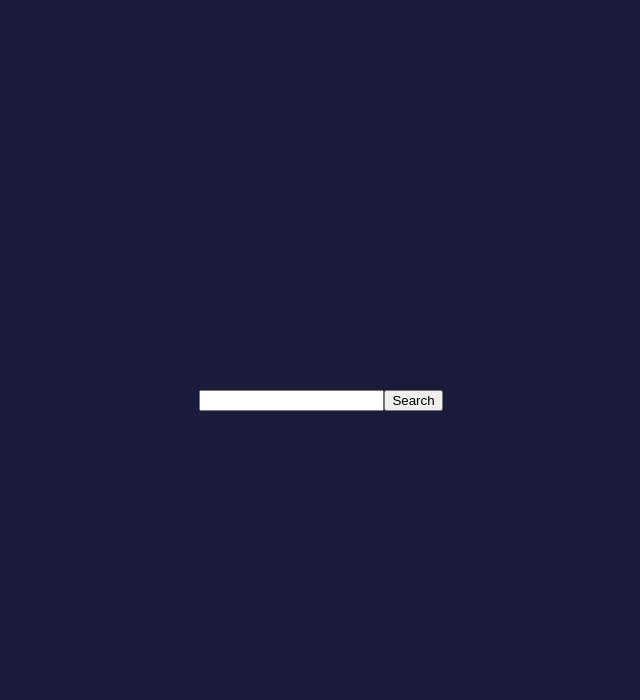
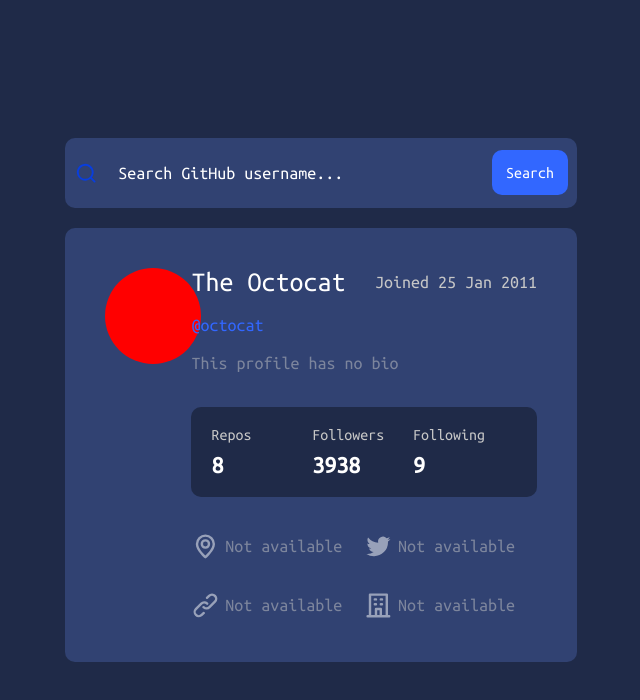
Before and after one commit to gzhel/devfinder, a React (Create React App) app: page / in a window 1280 px wide. Shown: the top 700 px of the page, without its empty margins (319-959 px from the left). Built offline with nearby package versions, Linux system fonts and the light colour scheme.

Commit message:
feature/github-user-search-2 - static

```diff
--- a/package.json
+++ b/package.json
@@ -3,9 +3,11 @@
   "version": "0.1.0",
   "private": true,
   "dependencies": {
+    "@iconscout/react-unicons": "^1.1.6",
     "@testing-library/jest-dom": "^5.16.5",
     "@testing-library/react": "^13.3.0",
     "@testing-library/user-event": "^13.5.0",
+    "classnames": "^2.3.1",
     "react": "^18.2.0",
     "react-dom": "^18.2.0",
     "react-scripts": "5.0.1",
--- a/src/main/index.jsx
+++ b/src/main/index.jsx
@@ -1,11 +1,13 @@
 import React from 'react';
 import { Search } from './search';
 import s from './index.module.scss';
+import { Profile } from './profile';
 
 export const App = () => {
   return (
     <div className={s.app}>
       <Search />
+      <Profile />
     </div>
   );
 };
--- a/src/main/index.module.scss
+++ b/src/main/index.module.scss
@@ -1,9 +1,12 @@
-@import './styles/reset';
+@import 'reset';
+@import url('https://fonts.googleapis.com/css2?family=Ubuntu+Mono&display=swap');
 
 .app {
-  background-color: #1a1b3b;
+  background-color: #1F2A48;
   height: 100vh;
   display: flex;
+  flex-direction: column;
   justify-content: center;
   align-items: center;
+  font-family: 'Ubuntu Mono', monospace;
 }
--- /dev/null
+++ b/src/main/profile/index.jsx
@@ -0,0 +1,106 @@
+import React from 'react';
+import s from './index.module.scss';
+import * as Icons from '@iconscout/react-unicons';
+import cls from 'classnames';
+
+export const Profile = () => {
+  const data = {
+    fullName: 'The Octocat',
+    joinDate: '25 Jan 2011',
+    bio: null, // optional
+    repos: 8,
+    followers: 3938,
+    following: 9,
+    address: null, // optional
+    twitter: null, // optional
+    site: null, // optional
+    organization: null // optional,
+  };
+
+  const username = 'octocat';
+
+  return (
+    <div className={s.profileLayout}>
+      <div className={s.iconLayout}>
+        <div className={s.icon} />
+      </div>
+      <div className={s.infoLayout}>
+        <div className={s.row}>
+          <span className={s.fullName}>{data.fullName}</span>
+          <span className={s.text}>Joined {data.joinDate}</span>
+        </div>
+
+        <div className={s.row}>
+          <a
+            href={`https://github.com/${username}`}
+            target="_blank"
+            className={s.githubLink}
+            rel="noreferrer"
+          >
+            @{username}
+          </a>
+        </div>
+
+        <div className={s.row}>
+          <span className={cls(s.text, { [s.disabled]: !data.address })}>
+            {!data.bio ? 'This profile has no bio' : data.bio}
+          </span>
+        </div>
+
+        <div className={s.stats}>
+          <div className={s.stat}>
+            <span>Repos</span>
+            <span>{data.repos}</span>
+          </div>
+          <div className={s.stat}>
+            <span>Followers</span>
+            <span>{data.followers}</span>
+          </div>
+          <div className={s.stat}>
+            <span>Following</span>
+            <span>{data.following}</span>
+          </div>
+        </div>
+
+        <div className={s.contacts}>
+          <div className={s.contact}>
+            <Icons.UilMapMarker
+              size="1.8em"
+              color={`rgba(255, 255, 255, ${!data.address ? 0.5 : 1})`}
+            />
+            <span className={cls(s.text, s.contactText, { [s.disabled]: !data.address })}>
+              {!data.address ? 'Not available' : data.address}
+            </span>
+          </div>
+
+          <div className={s.contact}>
+            <Icons.UilTwitter
+              size="1.8em"
+              color={`rgba(255, 255, 255, ${!data.twitter ? 0.5 : 1})`}
+            />
+            <span className={cls(s.text, s.contactText, { [s.disabled]: !data.twitter })}>
+              {!data.twitter ? 'Not available' : data.twitter}
+            </span>
+          </div>
+
+          <div className={s.contact}>
+            <Icons.UilLink size="1.8em" color={`rgba(255, 255, 255, ${!data.site ? 0.5 : 1})`} />
+            <span className={cls(s.text, s.contactText, { [s.disabled]: !data.site })}>
+              {!data.site ? 'Not available' : data.site}
+            </span>
+          </div>
+
+          <div className={s.contact}>
+            <Icons.UilBuilding
+              size="1.8em"
+              color={`rgba(255, 255, 255, ${!data.organization ? 0.5 : 1})`}
+            />
+            <span className={cls(s.text, s.contactText, { [s.disabled]: !data.organization })}>
+              {!data.organization ? 'Not available' : data.organization}
+            </span>
+          </div>
+        </div>
+      </div>
+    </div>
+  );
+};
--- /dev/null
+++ b/src/main/profile/index.module.scss
@@ -0,0 +1,105 @@
+.profileLayout {
+  height: auto;
+  width: 40%;
+  background-color: #314272;
+  border-radius: 10px;
+  padding: 40px;
+  box-sizing: border-box;
+  display: flex;
+}
+
+.iconLayout {
+  width: 20%;
+  padding-right: 40px;
+  box-sizing: border-box;
+}
+
+.icon {
+  background-color: red;
+  width: 6em;
+  height: 6em;
+  border-radius: 50%;
+}
+
+.infoLayout {
+  height: 100%;
+  width: 80%;
+  color: #ffffff;
+}
+
+.row {
+  display: flex;
+  justify-content: space-between;
+  align-items: center;
+  width: 100%;
+  margin-bottom: 20px;
+}
+
+.fullName {
+  font-size: 28px;
+}
+
+.text {
+  font-size: 18px;
+  color: #c7c7c7;
+}
+
+.githubLink {
+  font-size: 18px;
+  text-decoration: none;
+  color: #3267ff;
+
+  &:hover {
+    color: darken(#2059ff, 2%);
+  }
+}
+
+.stats {
+  margin: 35px 0;
+  padding: 20px;
+  box-sizing: border-box;
+  width: 100%;
+  background-color: #1F2A48;
+  border-radius: 10px;
+  display: flex;
+}
+
+.stat {
+  width: 33%;
+  display: flex;
+  flex-direction: column;
+}
+
+.stat span {
+  &:first-child {
+    color: #c7c7c7;
+    font-size: 16px;
+    margin-bottom: 10px;
+  }
+  &:last-child {
+    color: #ffffff;
+    font-size: 24px;
+    font-weight: bold;
+  }
+}
+
+.contacts {
+  width: 100%;
+}
+
+.contact {
+  width: 50%;
+  display: inline-flex;
+  align-items: center;
+  &:first-child {
+    margin-bottom: 30px;
+  }
+}
+
+.disabled {
+  opacity: 0.5;
+}
+
+.contactText {
+  margin-left: 5px;
+}
--- a/src/main/search/index.jsx
+++ b/src/main/search/index.jsx
@@ -1,4 +1,6 @@
 import React, { useCallback, useState } from 'react';
+import s from './index.module.scss';
+import * as Icons from '@iconscout/react-unicons';
 
 export const Search = () => {
   const [searchQuery, setSearchQuery] = useState();
@@ -6,10 +8,21 @@
   const onSearchClicked = useCallback(() => console.log(searchQuery), []);
 
   return (
-    <div>
-      <input type="search" onChange={onChange} />
-      <button onClick={onSearchClicked}>Search</button>
-      {searchQuery}
+    <div className={s.searchLayout}>
+      <div className={s.icon}>
+        <Icons.UilSearch width="1.4em" height="1.4em" color="#093ede" />
+      </div>
+
+      <input
+        type="search"
+        onChange={onChange}
+        placeholder="Search GitHub username..."
+        className={s.search}
+      />
+
+      <button onClick={onSearchClicked} className={s.button}>
+        Search
+      </button>
     </div>
   );
 };
--- /dev/null
+++ b/src/main/search/index.module.scss
@@ -0,0 +1,59 @@
+.searchLayout {
+  height: 70px;
+  width: 40%;
+  background-color: #314272;
+  border-radius: 10px;
+  display: flex;
+  align-items: center;
+  justify-content: space-around;
+  margin-bottom: 20px;
+}
+
+.icon {
+  height: 45px;
+  width: 5%;
+  display: flex;
+  justify-content: center;
+  align-items: center;
+}
+
+.search {
+  font-family: 'Ubuntu Mono', monospace;
+  height: 45px;
+  width: 70%;
+  color: #ffffff;
+  font-size: 18px;
+  background-color: transparent;
+  border: 0;
+  outline: none;
+  &::placeholder {
+    color: #ffffff;
+  }
+
+  &::-webkit-search-cancel-button {
+    -webkit-appearance: none;
+    cursor: pointer;
+    height: 20px;
+    width: 20px;
+    content: url("./clear.svg");
+    color: #ffffff;
+  }
+}
+
+.button {
+  font-family: 'Ubuntu Mono', monospace;
+  height: 45px;
+  width: 15%;
+  color: #ffffff;
+  background-color: #3267ff;
+  cursor: pointer;
+  display: flex;
+  justify-content: center;
+  align-items: center;
+  border: 0;
+  border-radius: 10px;
+  font-size: 16px;
+  &:hover {
+    background-color: darken(#2059ff, 2%);
+  }
+}
```
Also changed, not shown: src/main/reset.scss (renamed from src/main/styles/reset.scss), src/main/search/clear.svg (added), 1 other file (tests, documents, lock files or other folders).
